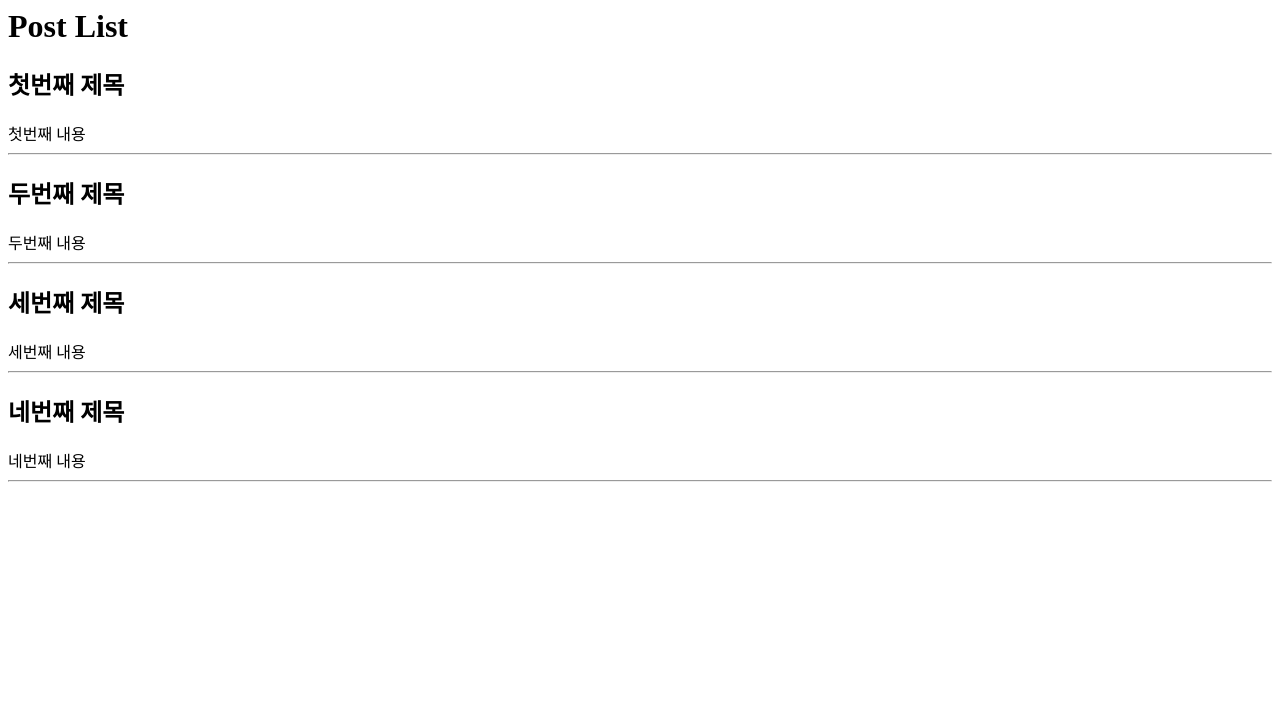
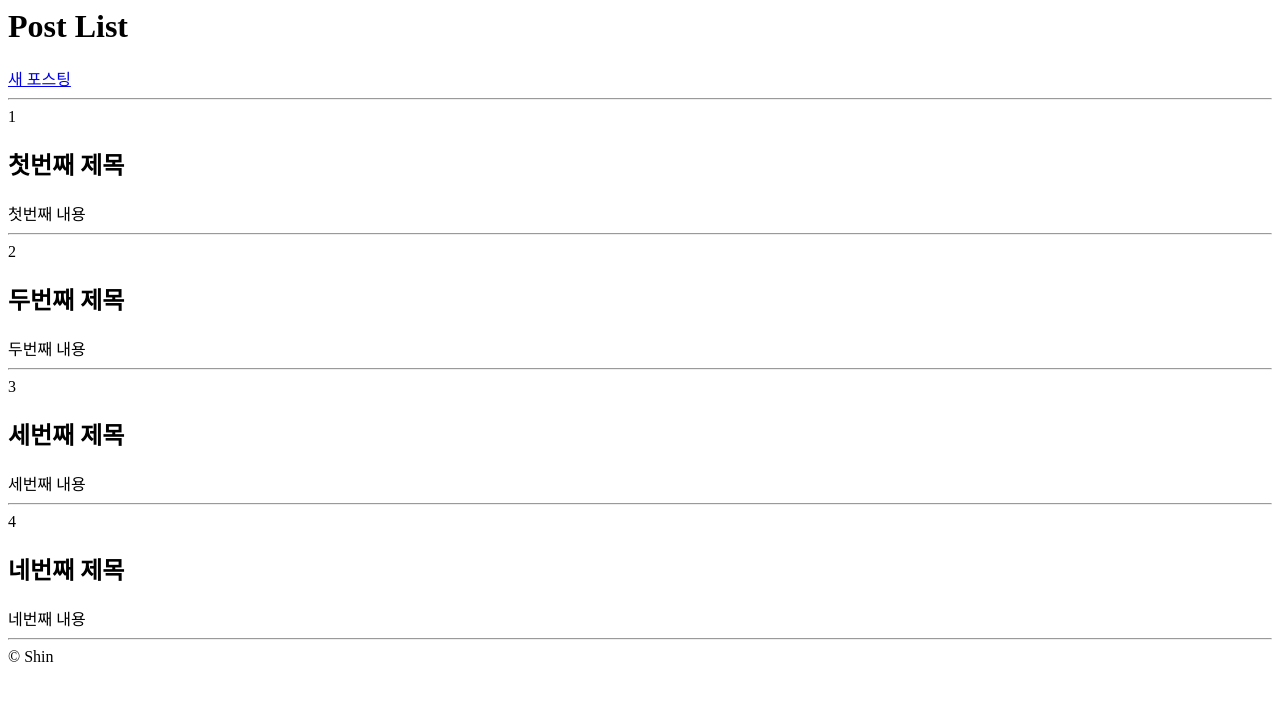
Before and after one commit to shinhonggyu/Django_CRUD2, a Django app: page /crud2/ in a window 1280 px wide. Shown: the top 701 px of the page. Run offline with Django 3.2, Linux system fonts and the light colour scheme; data comes from the database, SQL or seed files in the repository; both versions use the stored data as it was after the commit.

Commit message:
새포스팅 구현(urls reverse)

```diff
--- a/crud2/templates/crud2/post_list.html
+++ b/crud2/templates/crud2/post_list.html
@@ -1,10 +1,20 @@
 <div class='main'>
 <h1>Post List</h1>
+
+    <a href="{% url 'crud2:post_new' %}">
+        새 포스팅
+    </a><hr/>
+
     {% for post in post_list %}
-
+        <td>
+            {{ post.pk }}
+        </td>
+        <td>
         <h2>{{ post.title }}</h2>
         {{ post.description }}
         <hr/>
+        </td>
 
     {% endfor %}
+    &copy; Shin
 </div>
--- a/crud2/views.py
+++ b/crud2/views.py
@@ -1,5 +1,6 @@
 from django.shortcuts import render, get_object_or_404
 from django.http import HttpRequest, HttpResponse
+from django.urls import reverse
 from .models import Post
 from .forms import PostForm
 
```
Also changed, not shown: db.sqlite3.
